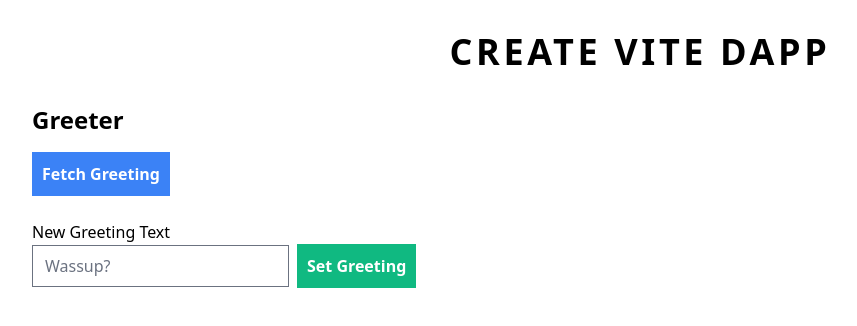
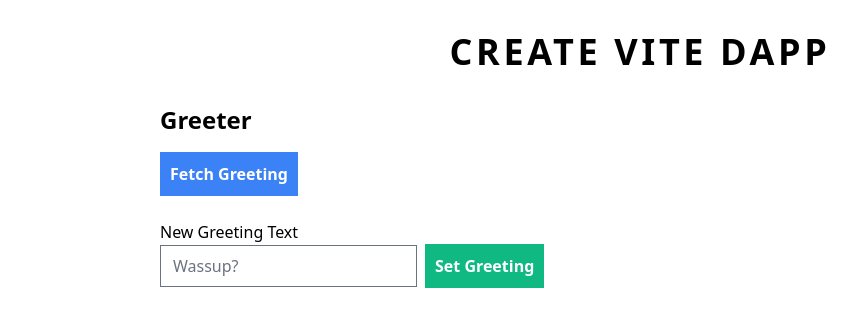
Before and after one commit to davidysoards/hardhat-vite, a React (Vite) app: page / in a window 1280 px wide. Shown: the top 326 px of the page, without its empty margins (0-857 px from the left). Built offline with nearby package versions, Linux system fonts and the light colour scheme.

Commit message:
Narrow container

```diff
--- a/src/App.jsx
+++ b/src/App.jsx
@@ -38,7 +38,7 @@
   }
 
   return (
-    <div className="p-8 container mx=auto">
+    <div className="p-8 max-w-screen-lg mx-auto">
       <h1 className="text-4xl font-bold uppercase tracking-widest text-center mb-8">Create Vite DApp</h1>
       <h2 className="text-2xl font-bold mb-2">Greeter </h2>
       <button
```
